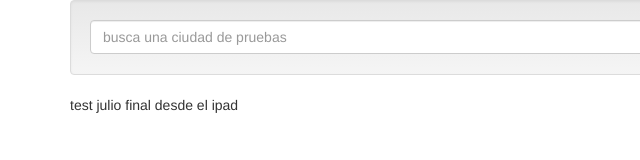
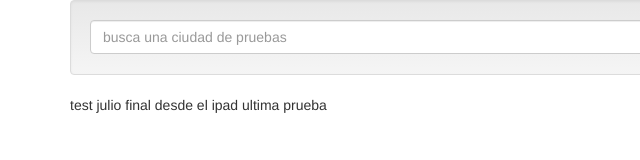
Before and after one commit to juliovg/angular1-weather, a plain HTML site: page index.html in a window 1280 px wide. Shown: the full height of the page, 0-640 px from the left. Drawn offline with nearby package versions, Linux system fonts and the light colour scheme; some packages are replaced by stand-ins of ours; a script that the page names is missing.

Commit message:
final
Desde iPad

```diff
--- a/index.html
+++ b/index.html
@@ -39,7 +39,7 @@
 
 </body>
 
-<p>test julio final desde el ipad</p>
+<p>test julio final desde el ipad ultima prueba</p>
 
 
 <script src="js/components/common/commonFac.js"></script>
```
